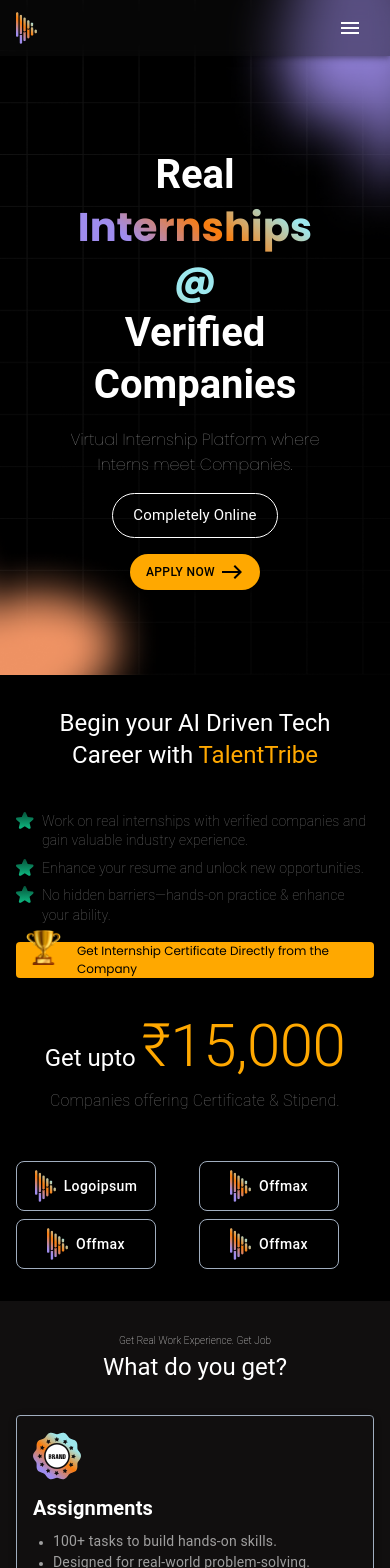
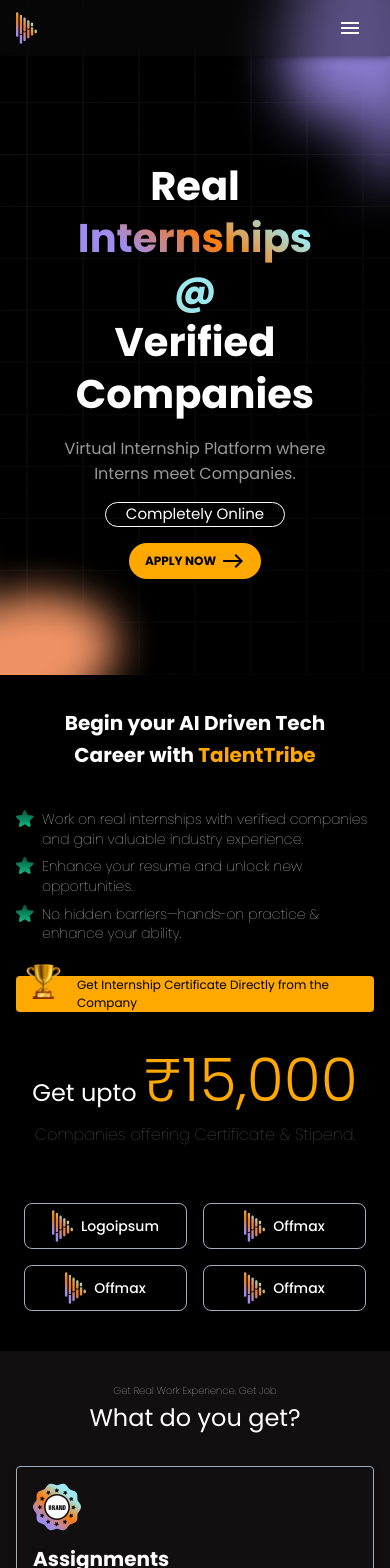
Before and after one commit to sreeram4774/karka-projects, a React (Create React App) app: page / in a window 390 px wide. Shown: the top 1568 px of the page. Built offline with nearby package versions, Linux system fonts and the light colour scheme.

Commit message:
mobile responsive fixed

```diff
--- a/package.json
+++ b/package.json
@@ -5,6 +5,9 @@
   "dependencies": {
     "@emotion/react": "^11.14.0",
     "@emotion/styled": "^11.14.0",
+    "@fontsource/lobster": "^5.1.1",
+    "@fontsource/poppins": "^5.1.1",
+    "@fontsource/roboto": "^5.1.1",
     "@mui/icons-material": "^6.4.1",
     "@mui/material": "^6.4.2",
     "cra-template": "1.2.0",
--- a/src/App.js
+++ b/src/App.js
@@ -11,11 +11,22 @@
 import Footer from './components/Footer';
 import Courses from './components/Courses';
 import Testimonials from './components/Testimonials';
+import "@fontsource/poppins"; // Defaults to weight 400
+import "@fontsource/poppins/300.css"; // Light
+import "@fontsource/poppins/600.css"; // Semi-bold
+
+
+
+const theme = createTheme({
+  typography: {
+    fontFamily: "Poppins, sans-serif",
+  },
+});
+
 
 function App() {
-
-
   return (
+    <ThemeProvider theme={theme}>
       <Box>
         {/* <Main /> */}
         <Header />
@@ -32,6 +43,8 @@
           <Footer />
         </Stack>
       </Box>
+    </ThemeProvider>
+
   );
 }
 
--- a/src/components/Career.jsx
+++ b/src/components/Career.jsx
@@ -21,15 +21,21 @@
     backgroundColor: "#000",
     color: "#fff",
     border: "1px solid #A1AEBF",
-    padding: "8px 16px",
     borderRadius: "8px",
     display: "flex",
     alignItems: "center",
     justifyContent: "center",
-    minWidth: "140px",
-    width: "140px",
-    textTransform: "capitalize"
+    textTransform: "capitalize",
+    width: "100%", // Makes button responsive
+    maxWidth: "200px", // Prevents oversized buttons
+    margin: "8px", // Add margin here for outer spacing
+
+    "@media (min-width: 375px) and (max-width: 425px)": {
+        maxWidth: "200px",
+    },
 });
+
+
 
 const Career = () => {
     return (
@@ -38,28 +44,55 @@
                 <Grid container spacing={4}>
                     <Grid item xs={12} sm={6} sx={{ textAlign: { xs: "center", sm: "left" } }}>
                         <Box>
-                            <Typography variant="h4" gutterBottom sx={{ typography: { xs: "h5", sm: "h4" }, fontWeight: { sm: "bold" } }}>
+                            <Typography
+                                variant="h4"
+                                gutterBottom
+                                sx={{
+                                    typography: { xs: "h6", sm: "h4" },
+                                    fontWeight: {
+                                        xs: "bold", // Default weight for xs
+                                        sm: "bold",   // Bold for sm screens
+                                        md: "bold",   // Bold for md screens
+                                        // Apply font weight 700 for screens between 375px and 425px
+                                        "@media (min-width: 375px) and (max-width: 600px)": {
+                                            fontWeight: 700,
+                                        },
+                                    },
+                                }}
+                            >
                                 Begin your AI Driven Tech <br />
                                 Career with{" "}
                                 <Typography
-                                    component="span" variant="h4"
-                                    sx={{ color: "#ffa800", typography: { xs: "h5", sm: "h4" }, fontWeight: { sm: "bold" } }}
+                                    component="span"
+                                    variant="h4"
+                                    sx={{
+                                        color: "#ffa800",
+                                        typography: { xs: "h6", sm: "h4" },
+                                        fontWeight: {
+                                            xs: "bold",
+                                            sm: "bold",
+                                            md: "bold",
+                                            "@media (min-width: 375px) and (max-width: 425px)": {
+                                                fontWeight: 700, // Apply font weight 700 in this range
+                                            },
+                                        },
+                                    }}
                                 >
                                     TalentTribe
                                 </Typography>
                             </Typography>
                         </Box>
                     </Grid>
-                    <Grid item xs={12} sm={6} >
-                        <Box>
+                    <Grid item xs={12} sm={6}  >
+                        <Box >
                             <Typography
                                 component="ul"
                                 sx={{
                                     display: { xs: "block", sm: "none" },
-                                    mb: 2,
-                                    color: "rgba(255, 255, 255, 0.40)",
+                                    mb: 4,
+                                    color: 'rgba(255, 255, 255)',
                                     fontSize: "14px",
-                                    fontWeight: 100,
+                                    fontWeight: 400,
                                     paddingLeft: "0",
                                     listStyle: "none",
                                 }}
@@ -101,9 +134,9 @@
                                 variant="body1"
                                 sx={{
                                     mb: 4,
-                                    color: "rgba(255, 255, 255, 0.40)",
+                                    color: "rgba(255, 255, 255, 0.60)",
                                     fontSize: "14px",
-                                    fontWeight: 100,
+                                    fontWeight: 400,
                                     display: { xs: "none", sm: "block" },
                                 }}
                             >
@@ -171,34 +204,30 @@
                         </Box>
                     </Grid>
 
-                    <Grid item xs={12} sm={12} sx={{ textAlign: "center" }}>
-                        <Grid container spacing={1} sx={{ justifyContent: "center", alignItems: "center" }}>
-                            {/* Button 1 */}
-                            <Grid item xs={6} sm={3} md={2.5} lg={1.5} xl={1.5}>
+                    <Grid item xs={12} sm={12} sx={{ display: "flex", alignItems: "center", justifyContent: "center", pt: 0, mt: 0 }}>
+                        <Grid container spacing={0} sx={{ display: "flex", alignItems: "center", justifyContent: "center", maxWidth: { xs: "xs", sm: "sm" }, pt: 0, mt: 0 }}>
+                            <Grid item xs={6} sm={3} sx={{ display: 'flex', alignItems: "center", justifyContent: "center" }}>
                                 <CompanyButton>
                                     <img src={Logo} alt="logo" style={{ marginRight: 8 }} />
                                     Logoipsum
                                 </CompanyButton>
                             </Grid>
 
-                            {/* Button 2 */}
-                            <Grid item xs={6} sm={3} md={2.5} lg={1.5} xl={1.5}>
+                            <Grid item xs={6} sm={3} sx={{ display: 'flex', alignItems: "center", justifyContent: "center" }}>
                                 <CompanyButton>
                                     <img src={Logo} alt="logo" style={{ marginRight: 8 }} />
                                     offmax
                                 </CompanyButton>
                             </Grid>
 
-                            {/* Button 3 */}
-                            <Grid item xs={6} sm={3} md={2.5} lg={1.5} xl={1.5}>
+                            <Grid item xs={6} sm={3} sx={{ display: 'flex', alignItems: "center", justifyContent: "center" }}>
                                 <CompanyButton>
                                     <img src={Logo} alt="logo" style={{ marginRight: 8 }} />
                                     offmax
                                 </CompanyButton>
                             </Grid>
 
-                            {/* Button 4 */}
-                            <Grid item xs={6} sm={3} md={2.5} lg={1.5} xl={1.5}>
+                            <Grid item xs={6} sm={3} sx={{ display: 'flex', alignItems: "center", justifyContent: "center" }}>
                                 <CompanyButton>
                                     <img src={Logo} alt="logo" style={{ marginRight: 8 }} />
                                     offmax
--- a/src/components/Header.jsx
+++ b/src/components/Header.jsx
@@ -71,11 +71,11 @@
                         href="#app-bar-with-responsive-menu"
                         sx={{
                             display: { xs: 'none', sm: 'flex' },
-                            fontFamily: 'monospace',
                             fontWeight: 700,
                             color: 'inherit',
                             textDecoration: 'none',
-                            marginLeft: "10px"
+                            marginLeft: "10px",
+
                         }}
                     >
                         Talenttribe
--- a/src/components/Home.jsx
+++ b/src/components/Home.jsx
@@ -59,6 +59,7 @@
         fontSize: "12px", // Increased font size for better readability
         background: "#FFA800",
         borderRadius: "50px",
+        fontWeight:700,
         color: "black",
         display: "flex",
         alignItems: "center",
@@ -130,7 +131,10 @@
                 </Typography>
 
                 <Box display={{ xs: "block", sm: "none" }} mt={2} textAlign='center'>
-                    <Typography variant="body3" sx={{ ...subtitleStyles, fontSize: "16px", lineHeight: "auto" }}  >
+                    <Typography variant="body3" sx={{
+                        ...subtitleStyles, fontSize: "16px", fontWeight: "400",
+                        lineHeight: "auto"
+                    }}  >
                         Virtual Internship Platform where Interns meet Companies.
                     </Typography>
                     <Typography component="h6"
@@ -139,7 +143,7 @@
                             color: "white",
                             fontWeight: "400",
                             fontSize: "15px",
-                            padding: "10px 20px",
+                            padding: "0px 20px",
                             borderRadius: "30px",
                             // marginLeft: "5px",
                             width: 'fit-content',
@@ -152,8 +156,6 @@
                     </Typography>
                 </Box>
 
-
-
                 <Box marginTop={2}>
                     <Button variant="contained" sx={buttonStyles}>
                         APPLY NOW <EastIcon />
--- a/src/components/Pricing.jsx
+++ b/src/components/Pricing.jsx
@@ -36,7 +36,7 @@
                 { checked: true, text: 'Work on real customer projects' },
             ],
             internships: [
-                { checked: true, text: ' Practice assignments' },
+                { checked: true, text: '100+ Practice assignments' },
                 { checked: true, text: '20+ Job simulations' },
                 { checked: true, text: 'AI Codegen' },
                 { checked: false, text: 'No project guidance' },
@@ -152,10 +152,10 @@
         speed: 500,
         slidesToShow: isMobile ? 1.2 : 2,
         slidesToScroll: 1,
-        nextArrow: <></>,
-        prevArrow: <></>,
-        // nextArrow: <CustomNextArrow onClick={handleNext} />,
-        // prevArrow: <CustomPrevArrow onClick={handleBack} />,
+        // nextArrow: <></>,
+        // prevArrow: <></>,
+        nextArrow: <CustomNextArrow onClick={handleNext} />,
+        prevArrow: <CustomPrevArrow onClick={handleBack} />,
         responsive: [
             {
                 breakpoint: 1200,
@@ -203,7 +203,7 @@
                 <Slider ref={sliderRef} {...settings}>
                     {pricingData.map((card, index) => (
                         <Box key={index} sx={{ padding: "10px", width: "100%", marginTop: 5 }}>
-                                <PricingCardContainer elevation={3} sx={{ backgroundColor: index === 0 ? '#110f0f' : '#162B60' }}>
+                            <PricingCardContainer elevation={3} sx={{ backgroundColor: index === 0 || index === 2 ? '#110f0f' : '#162B60' }}>
                                 <Box sx={{ display: 'flex', alignItems: 'center', mb: 3, gap: 1 }}>
                                     <Chip label={card.title} size="small" sx={{ background: 'rgba(255, 255, 255, 0.15)', color: "white", fontSize: "11px" }} />
                                     <Chip label={card.subtitle} size="small" sx={{ background: '#FFEAEA', color: "#CA3E41", fontSize: "11px" }} />
@@ -296,29 +296,30 @@
     );
 };
 
-// const CustomNextArrow = (props) => {
-//     const { onClick } = props; // Removed className and style as they're not needed here
-//     return (
-//         <IconButton
-//             style={{ position: 'absolute', top: '0', right: '0', transform: 'translateY(-50%)', zIndex: 10, border: "1px solid #ffa800", borderRadius: '0', color: "#ffa800", background: '#110f0f' }}
-//             onClick={onClick}
-//         >
-//             <ArrowForwardIosIcon />
-//         </IconButton>
-//     );
-// };
+const CustomNextArrow = (props) => {
+    const { onClick } = props; // Removed className and style as they're not needed here
+    return (
+        <IconButton
+            style={{ display: 'none', position: 'absolute', top: '0', right: '0', transform: 'translateY(-50%)', zIndex: 10, border: "1px solid #ffa800", borderRadius: '0', color: "#ffa800", background: '#110f0f' }}
+            onClick={onClick}
+        >
+            <ArrowForwardIosIcon />
+        </IconButton>
+    );
+};
 
-// const CustomPrevArrow = (props) => {
-//     const { onClick } = props; // Removed className and style
-//     return (
-//         <IconButton
-//             sx={{ position: 'absolute', top: '0', right: { xs: '20%', sm: '7%' }, transform: 'translateY(-50%)', zIndex: 10, border: "1px solid #ffa800", borderRadius: '0', color: "#ffa800", background: '#110f0f' }}
-//             onClick={onClick}
-//         >
-//             <ArrowBackIosNewIcon />
-//         </IconButton>
-//     );
-// };
+
+const CustomPrevArrow = (props) => {
+    const { onClick } = props; // Removed className and style
+    return (
+        <IconButton
+            sx={{ display: 'none', position: 'absolute', top: '0', right: { xs: '20%', sm: '7%' }, transform: 'translateY(-50%)', zIndex: 10, border: "1px solid #ffa800", borderRadius: '0', color: "#ffa800", background: '#110f0f' }}
+            onClick={onClick}
+        >
+            <ArrowBackIosNewIcon />
+        </IconButton>
+    );
+};
 
 
 export default Pricing;
--- a/src/components/Testimonials.jsx
+++ b/src/components/Testimonials.jsx
@@ -177,6 +177,7 @@
                 breakpoint: 576,
                 settings: {
                     slidesToShow: 1.2,
+
                 }
             }
         ],
--- a/src/index.css
+++ b/src/index.css
@@ -2,5 +2,8 @@
   margin: 0;
   padding: 0;
   box-sizing: border-box;
-  font-family: "Poppins", serif;
 }
+
+body {
+  font-family: "Poppins", sans-serif !important;
+}
--- a/src/index.js
+++ b/src/index.js
@@ -3,6 +3,7 @@
 import './index.css';
 import App from './App';
 import reportWebVitals from './reportWebVitals';
+
 
 const root = ReactDOM.createRoot(document.getElementById('root'));
 root.render(
```
Also changed, not shown: src/components/Footer.jsx (+27 -14 lines), 1 other file (tests, documents, lock files or other folders). Lines whose indentation alone changed are shown as unchanged.
